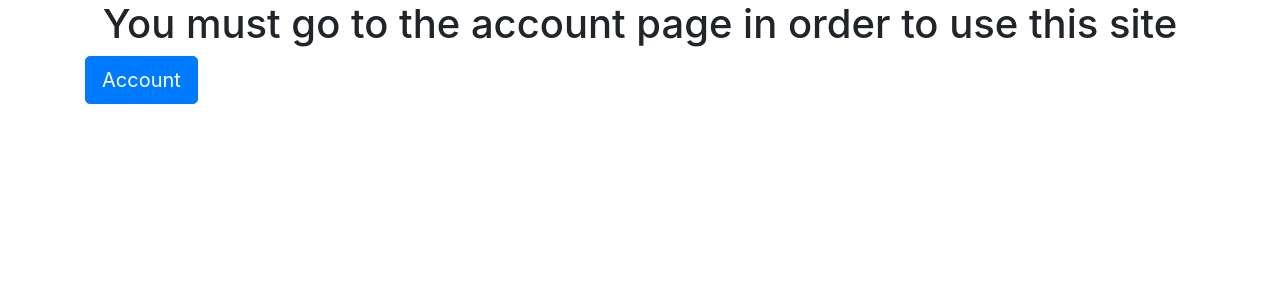
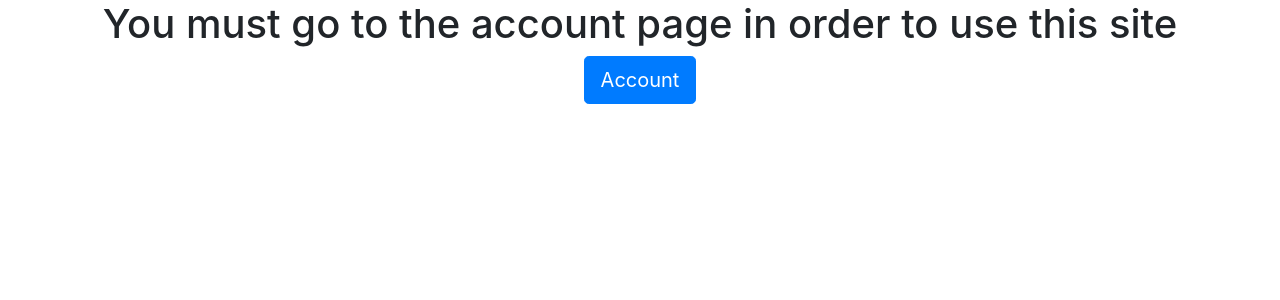
Before and after one commit to ShamefulOdin31/dnds.rocks, a PHP site: page /index.php in a window 1280 px wide. Shown: the part 32-332 px from the top of the page. Run offline with PHP 8.4, Linux system fonts and the light colour scheme; the visitor is signed in with stand-in values (Sample User, id 1); data that the repository does not hold is empty.

Commit message:
Update index.php

```diff
--- a/index.php
+++ b/index.php
@@ -21,8 +21,14 @@
 <!-- Start of content -->
     <div class="container">
         <?php if(isset($_SESSION["loggedin"]) && $_SESSION["loggedin"] == true):?>
-            <h1 class="text-center">You must go to the account page in order to use this site</h1>
-            <a class="btn btn-primary btn-lg" href="account.php">Account</a>
+            <div class="container">
+                <div class="row">
+                    <div class="col text-center">
+                        <h1 class="text-center">You must go to the account page in order to use this site</h1>
+                        <a class="btn btn-primary btn-lg" href="account.php">Account</a>
+                    </div>
+                </div>
+            </div>
         <?php else: ?>
             <br><br><br>
             <div class="container">
```
